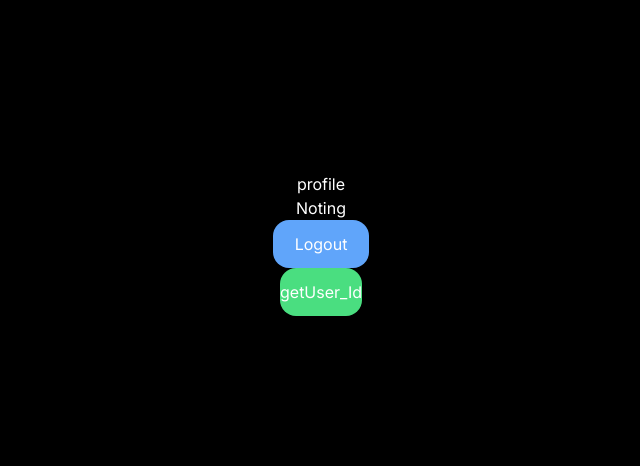
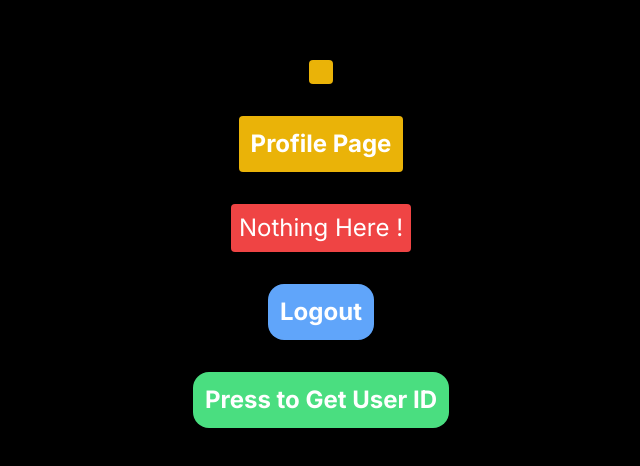
Before and after one commit to Uamirfarooq/next-auth-app, a Next.js app: page /profile in a window 1280 px wide. Shown: the part 156-622 px from the top of the page, without its empty margins (319-959 px from the left). Built offline with nearby package versions, Linux system fonts and the light colour scheme.

Commit message:
mailtrap set to env

```diff
--- a/src/app/profile/page.tsx
+++ b/src/app/profile/page.tsx
@@ -3,11 +3,12 @@ import axios from 'axios'
 import Link from 'next/link'
 import { useRouter } from 'next/navigation'
 import { NextResponse } from 'next/server'
-import React, {useState} from 'react'
+import React, {useEffect, useState} from 'react'
 
 const page  = () => {
   const router = useRouter();
-  const [data, setdata] = React.useState ("Nothing")
+  const [data, setdata] = useState ("Nothing")
+  const [verify, setVerify] = useState ("")
   const logout = async () => {
     try {
       await axios.get('/api/users/logout')
@@ -21,14 +22,20 @@ const page  = () => {
     const res = await axios.get('/api/users/myDetail')
     // console.log(res.data.data.username+"hhhhheeeeellllp");
     setdata(res.data.data._id)
+    if( res.data.data.isVerifyed === false){
+      setVerify("Plz Check Your Mail to Verify Your Self")
+    }else if( res.data.data.isVerifyed === true){
+      setVerify("Your account is verifyed")
+    }
+
   }
-
   return (
     <div className='flex flex-col justify-center items-center min-h-screen'>
-        <h1>profile</h1>
-        <h2>{data === "Nothing" ? "Noting" : <Link href={`profile/${data}`}>{data}</Link>}</h2>
-        <button onClick={logout} className='h-12 rounded-2xl w-24 bg-blue-400 hover:bg-blue-600'>Logout</button>
-        <button onClick={getUserDetails} className='h-12 rounded-2xl  bg-green-400 hover:bg-purple-600'>getUser_Id</button>
+        <h1 className='p-3 font-bold text-2xl m-4 bg-yellow-500 rounded'>{verify}</h1>
+        <h1 className='p-3 font-bold text-2xl m-4 bg-yellow-500 rounded'>Profile Page</h1>
+        <h2 className='p-2 text-2xl bg-red-500 rounded m-4'>{data === "Nothing" ? "Nothing Here !" : <Link href={`profile/${data}`}>{data}</Link>}</h2>
+        <button onClick={logout} className=' text-2xl font-bold rounded-2xl p-3 m-4 bg-blue-400 hover:bg-blue-600'>Logout</button>
+        <button onClick={getUserDetails} className=' text-2xl font-bold m-4 p-3 rounded-2xl  bg-green-400 hover:bg-purple-600'>Press to Get User ID</button>
 
     </div>
   )
```
